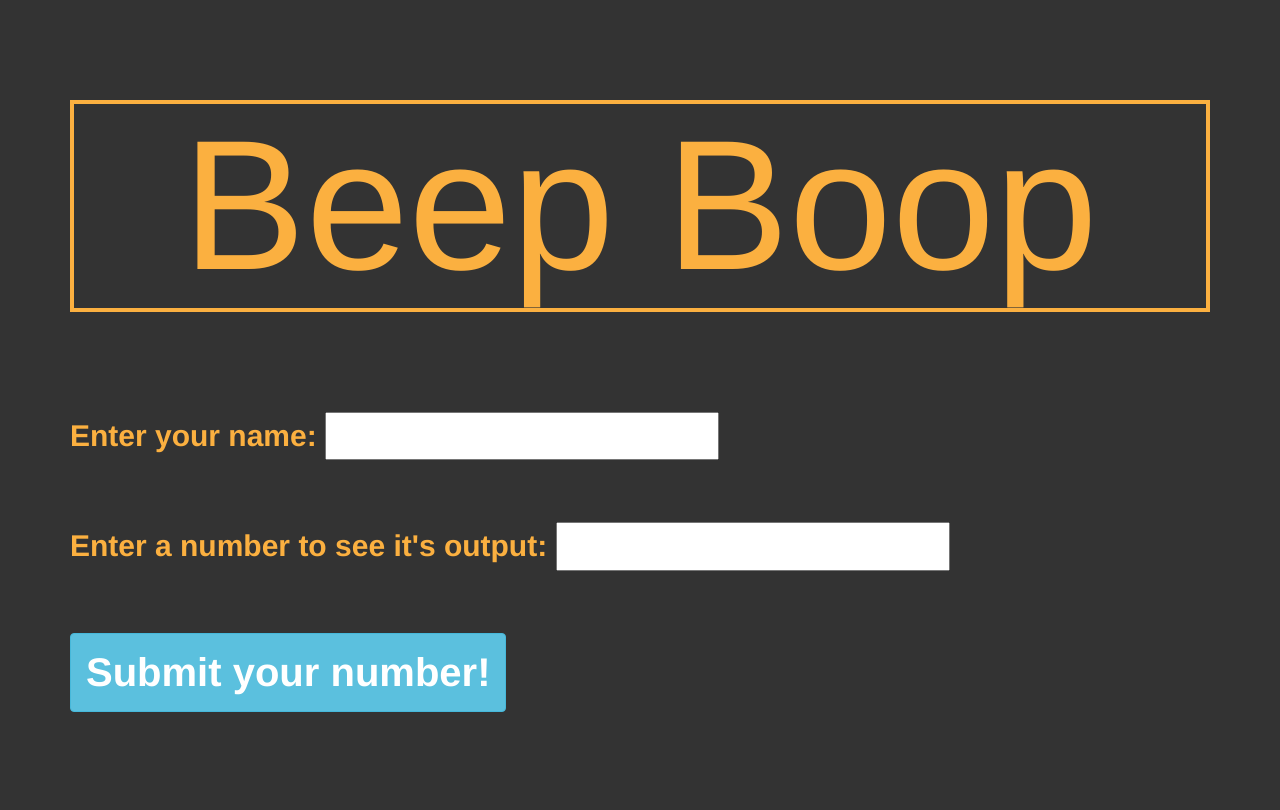
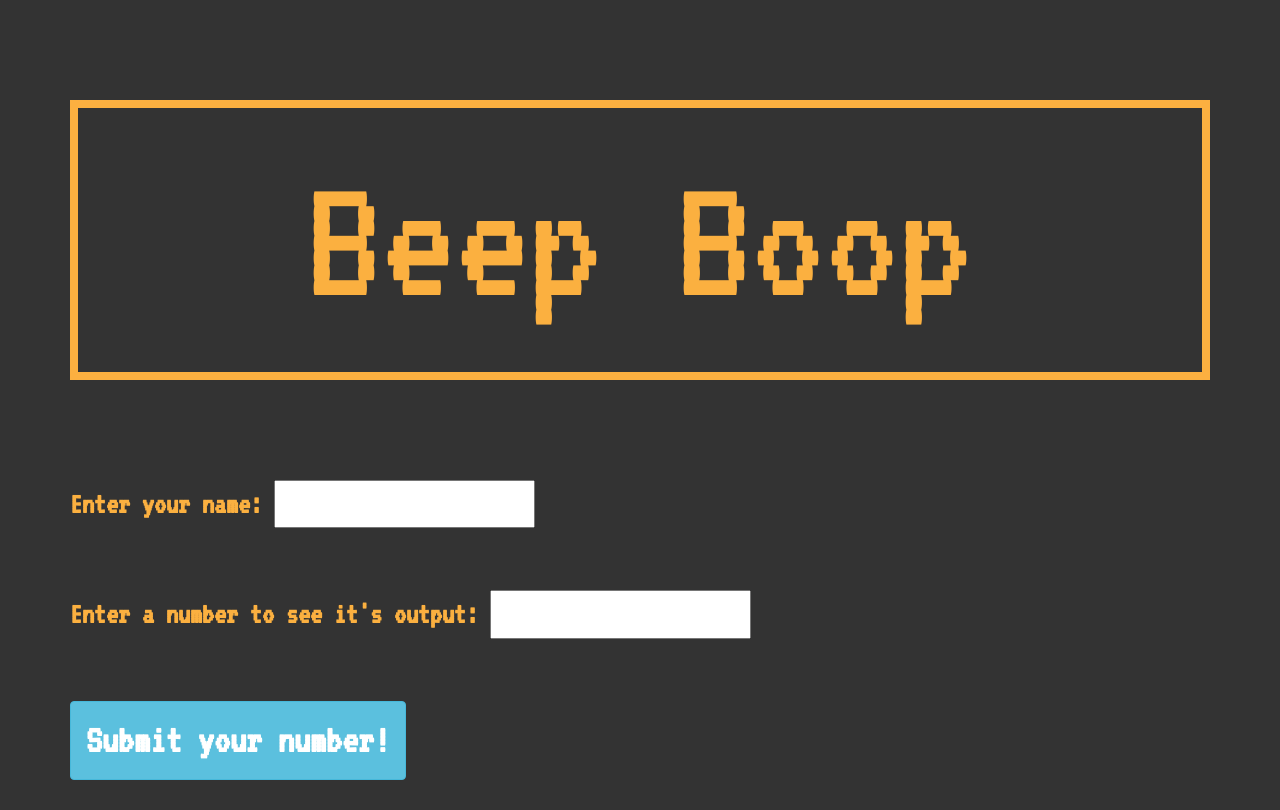
Before and after one commit to Mangutov89/beep-boop-2019, a plain HTML site: page index.html in a window 1280 px wide. Drawn offline with nearby package versions, Linux system fonts and the light colour scheme.

Commit message:
add padding to header, added a font themed for robots

```diff
--- a/css/styles.css
+++ b/css/styles.css
@@ -2,12 +2,14 @@ h1 {
   text-align: center;
   font-size: 185px;
   margin: 100px 0px;
-  border: 4px solid #fbb040;
+  border: 8px solid #fbb040;
+  padding: 30px 15px;
 }
 
 body {
   background-color: #333333;
   color: #fbb040;
+  font-family: 'VT323', monospace;
 }
 
 .btn {
--- a/index.html
+++ b/index.html
@@ -7,6 +7,7 @@
     <script src="js/jquery-3.3.1.js"></script>
     <script src="js/scripts.js"></script>
     <link rel="stylesheet" href="https://cdnjs.cloudflare.com/ajax/libs/animate.css/3.7.0/animate.min.css">
+    <link href="https://fonts.googleapis.com/css?family=VT323" rel="stylesheet">
     <title>Beep Boop</title>
   </head>
   <body>
```
